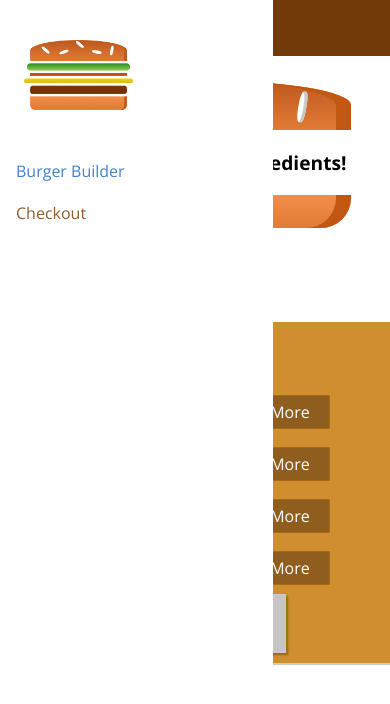
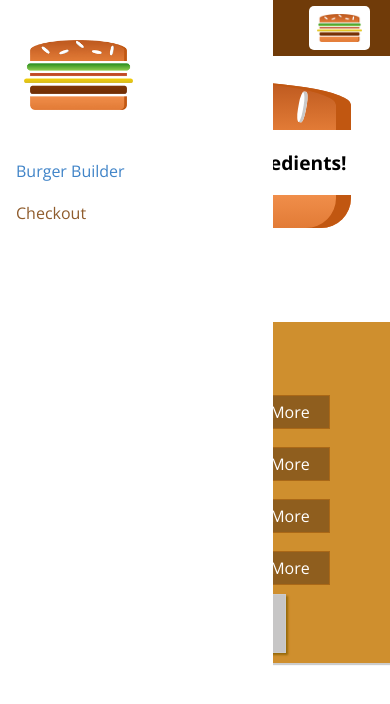
Before and after one commit to aashtonnz/udemy-react-burger-builder, a React (Create React App) app: page / in a window 390 px wide. Shown: the top 704 px of the page. Built offline with nearby package versions, Linux system fonts and the light colour scheme.

Commit message:
Responsive adjustments

```diff
--- a/src/components/Navigation/Toolbar/Toolbar.js
+++ b/src/components/Navigation/Toolbar/Toolbar.js
@@ -7,7 +7,7 @@ import NavigationItems from '../NavigationItems/NavigationItems';
 const toolbar = (props) => (
   <header className={classes.Toolbar}>
     <div>MENU</div>
-    <div className={`${classes.Logo} ${classes.DesktopOnly}`}>
+    <div className={classes.Logo}>
       <Logo />
     </div>
     <nav className={classes.DesktopOnly}>
```
